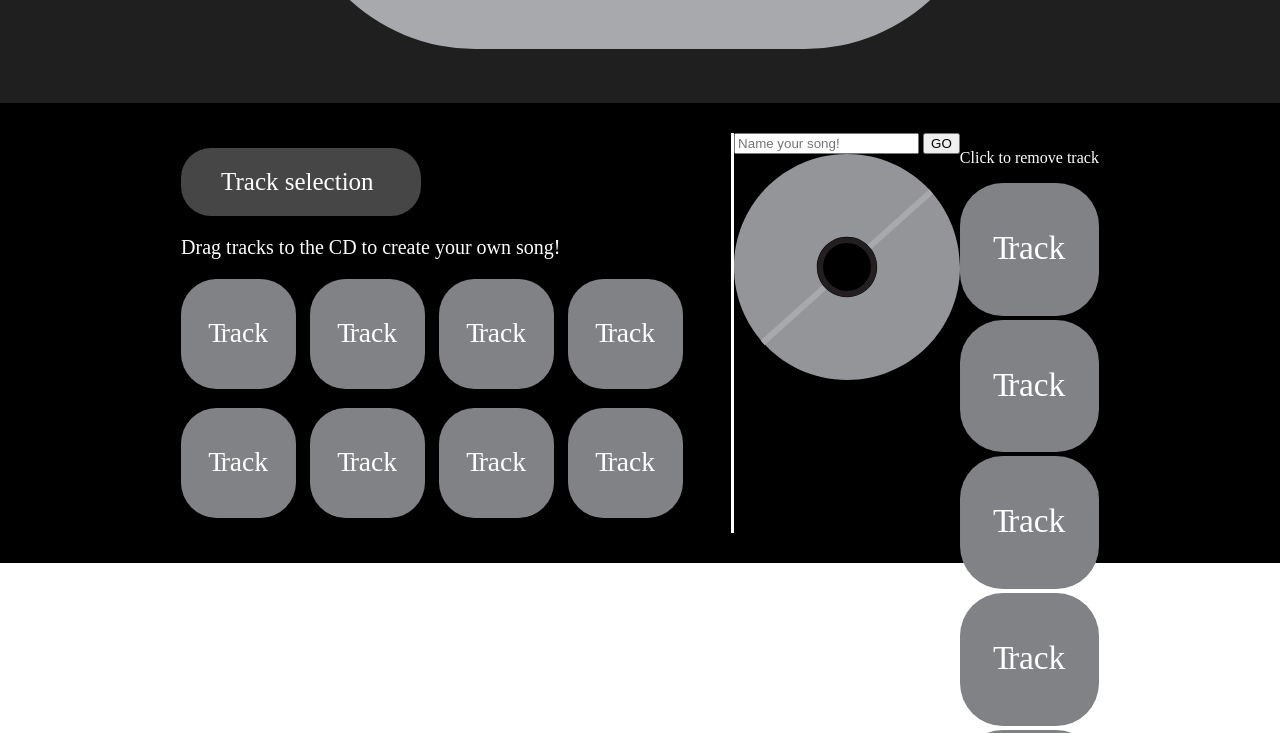
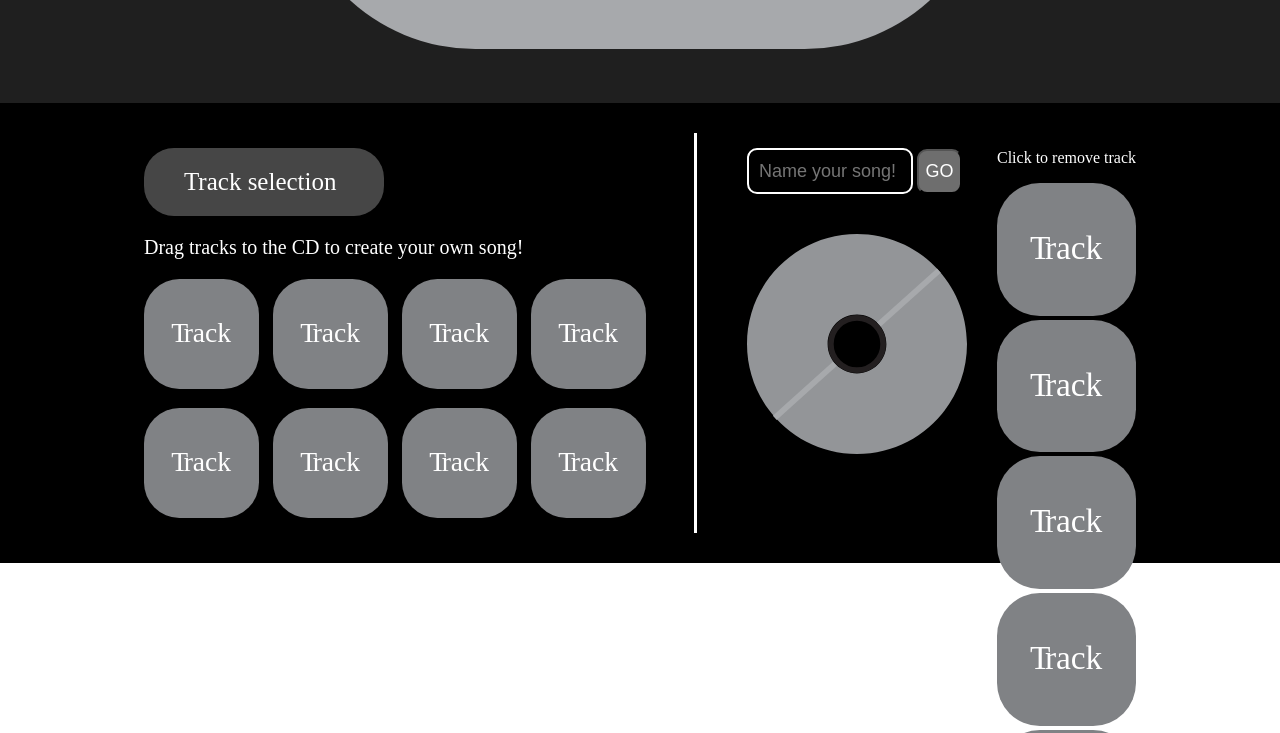
Before and after one commit to JeniferQ/Music-Mixer, a plain HTML site: page index.html in a window 1280 px wide. Shown: the part 607-1340 px from the top of the page. Drawn offline with Linux system fonts and the light colour scheme.

Commit message:
Style input and CD
In this commit, the inputs on top of the CD were styled and the CD was sized down.

```diff
--- a/css/main.css
+++ b/css/main.css
@@ -116,3 +116,42 @@ footer {
     padding: 0 10px 15px 0;
     cursor: pointer;
 }
+
+.column2 {
+    width: 250px;
+    margin-left: 50px;
+}
+
+.column2 input[type="text"] {
+    font-size: 18px;
+    color: #fff;
+    border: 2px solid rgb(255, 255, 255);
+    background-color: black;
+
+    margin-top: 15px;
+    border-radius: 10px;
+    padding-left: 10px;
+    width: 150px;
+    height: 40px;;
+}
+
+.column2 input[type="text"]:focus {
+    outline: none;
+}
+
+.column2 input[type="submit"] {
+    font-size: 18px;
+    color: #fff;
+    background-color: rgb(110, 110, 110);
+
+    border-radius: 10px;
+    width: 45px;
+    height: 45px;
+    cursor: pointer;
+}
+
+.cd {
+    margin-top: 40px;
+    width: 220px;
+    cursor: pointer;
+}
```
